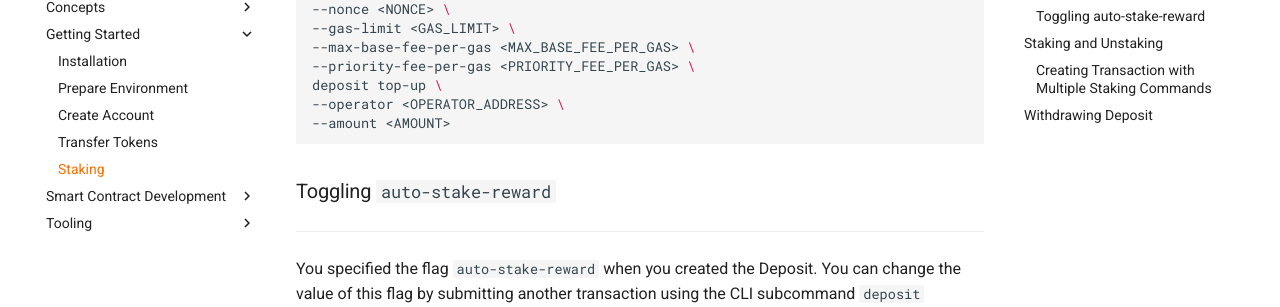
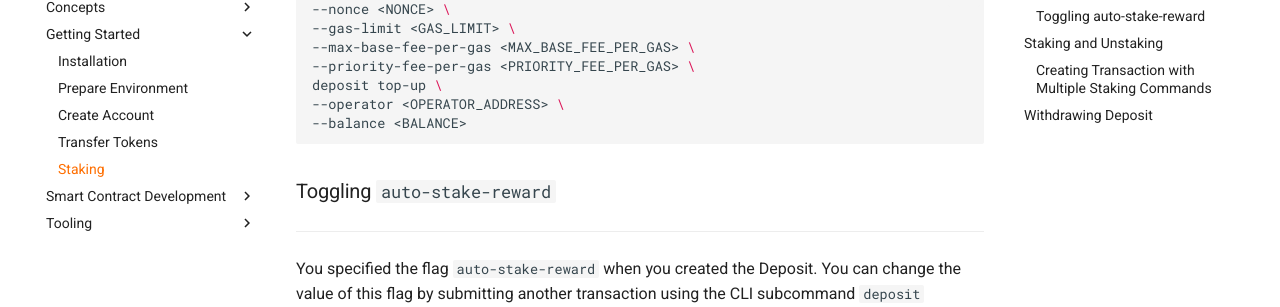
Before and after one commit to parallelchain-io/parallelchain-docs, an MkDocs documentation site: the page built from docs/getting_started/staking.md, in a window 1280 px wide and 900 px high, scrolled down 1305 px. Shown: the part 146-453 px from the top of the window. Built offline with MkDocs 1.6.1 and Material for MkDocs 9.7.7, drawn with Linux system fonts in a browser that asks for light colours; comment, search, counter and statistics services are not loaded.

````diff
--- a/docs/getting_started/staking.md
+++ b/docs/getting_started/staking.md
@@ -63,7 +63,7 @@
     --priority-fee-per-gas <PRIORITY_FEE_PER_GAS> \
     deposit top-up \
     --operator <OPERATOR_ADDRESS> \
-    --amount <AMOUNT>
+    --balance <BALANCE>
     ```
 === "Windows"
     ```PowerShell
@@ -74,7 +74,7 @@
     --priority-fee-per-gas <PRIORITY_FEE_PER_GAS> \
     deposit top-up \
     --operator <OPERATOR_ADDRESS> \
-    --amount <AMOUNT>
+    --balance <BALANCE>
     ```
 
 ### Toggling `auto-stake-reward`
````
Also changed, not shown: docs/getting_started/create_account.md (+1 -1 lines).
